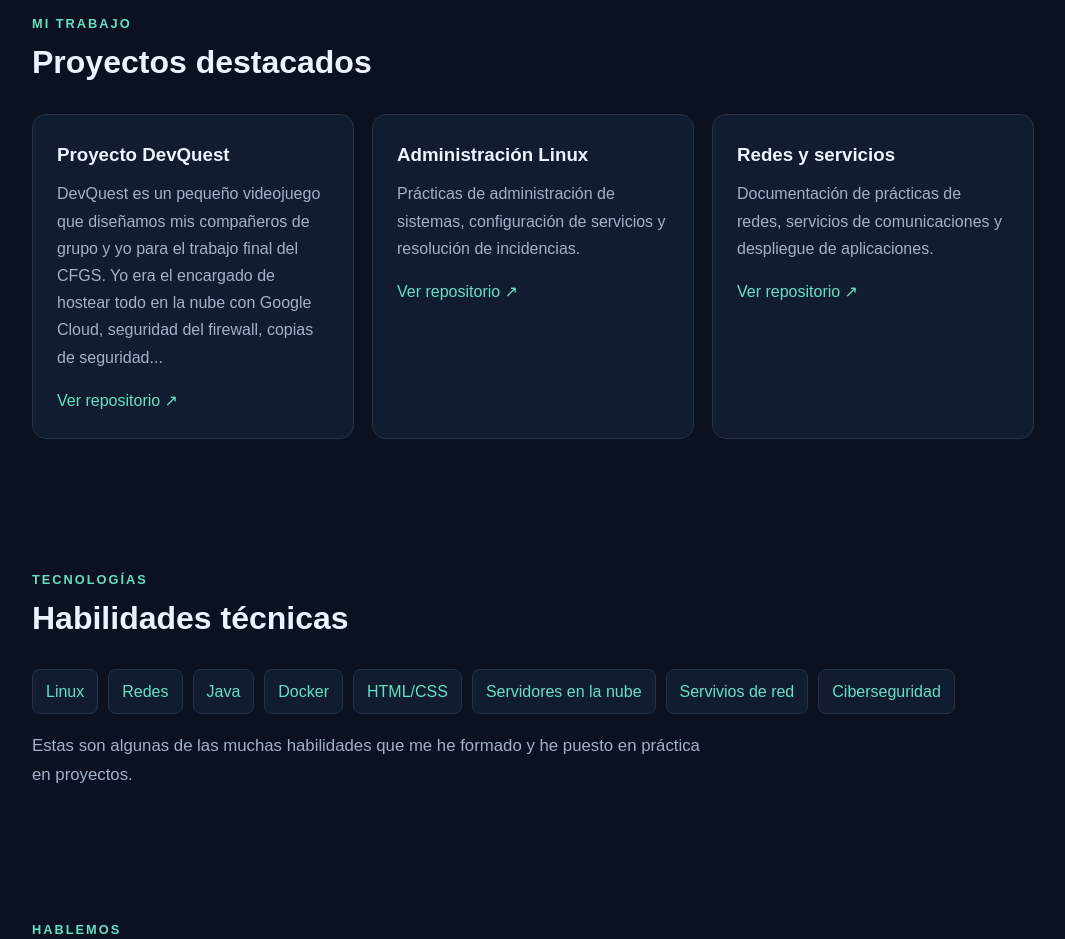
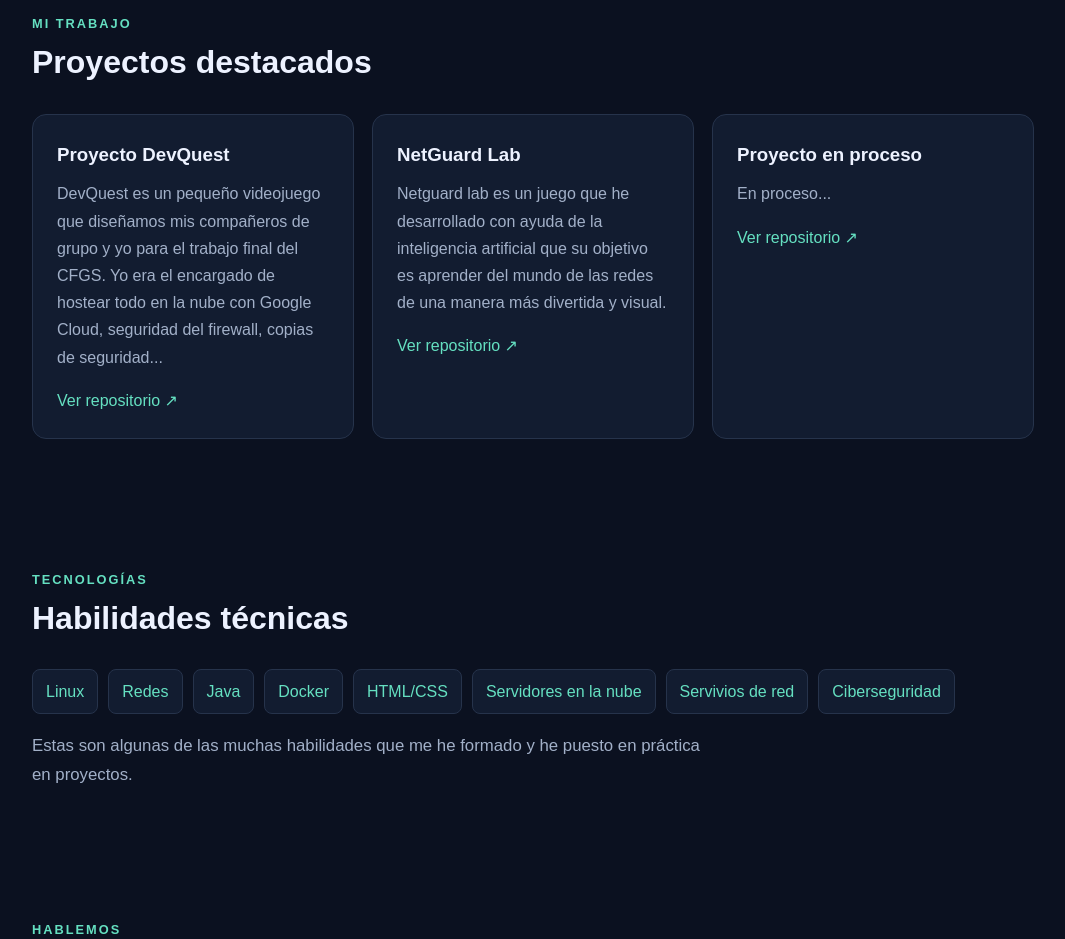
Before and after one commit to jootoss/jootoss.github.io, a plain HTML site: page index.html in a window 1280 px wide. Shown: the part 1100-2039 px from the top of the page, without its empty margins (107-1172 px from the left). Drawn offline with Linux system fonts and the light colour scheme.

Commit message:
Update index.html

```diff
--- a/index.html
+++ b/index.html
@@ -257,24 +257,23 @@
         </article>
 
         <article class="card">
-          <h3>Administración Linux</h3>
+          <h3>NetGuard Lab</h3>
           <p>
-            Prácticas de administración de sistemas,
-            configuración de servicios y resolución
-            de incidencias.
+            Netguard lab es un juego que he desarrollado
+            con ayuda de la inteligencia artificial que
+            su objetivo es aprender del mundo de las redes
+            de una manera más divertida y visual.
           </p>
-          <a href="https://github.com/jootoss"
+          <a href="https://jootoss.github.io/netguard-lab/"
              target="_blank" rel="noopener noreferrer">
             Ver repositorio ↗
           </a>
         </article>
 
         <article class="card">
-          <h3>Redes y servicios</h3>
+          <h3>Proyecto en proceso</h3>
           <p>
-            Documentación de prácticas de redes,
-            servicios de comunicaciones y despliegue
-            de aplicaciones.
+            En proceso...
           </p>
           <a href="https://github.com/jootoss"
              target="_blank" rel="noopener noreferrer">
```
